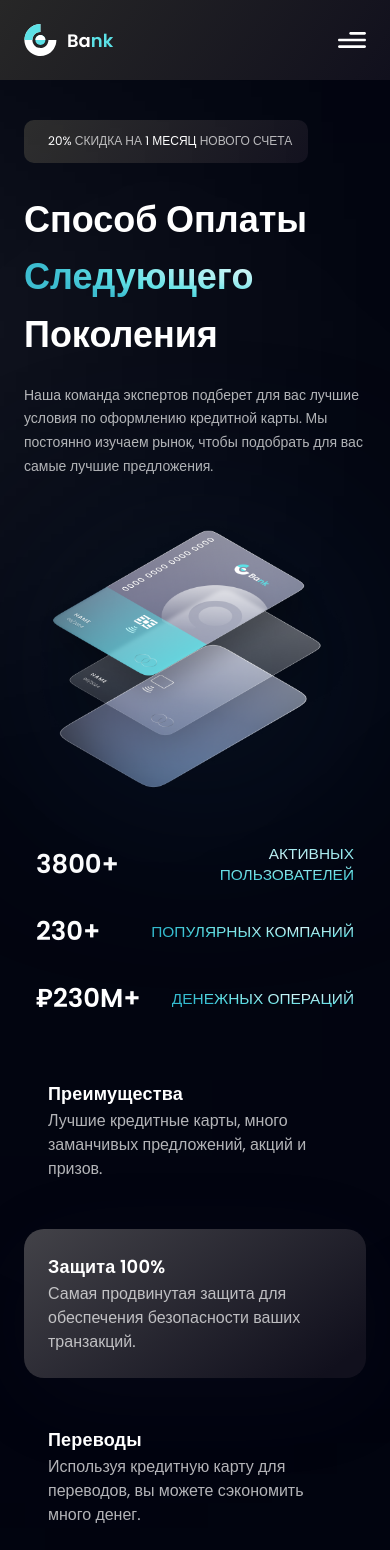
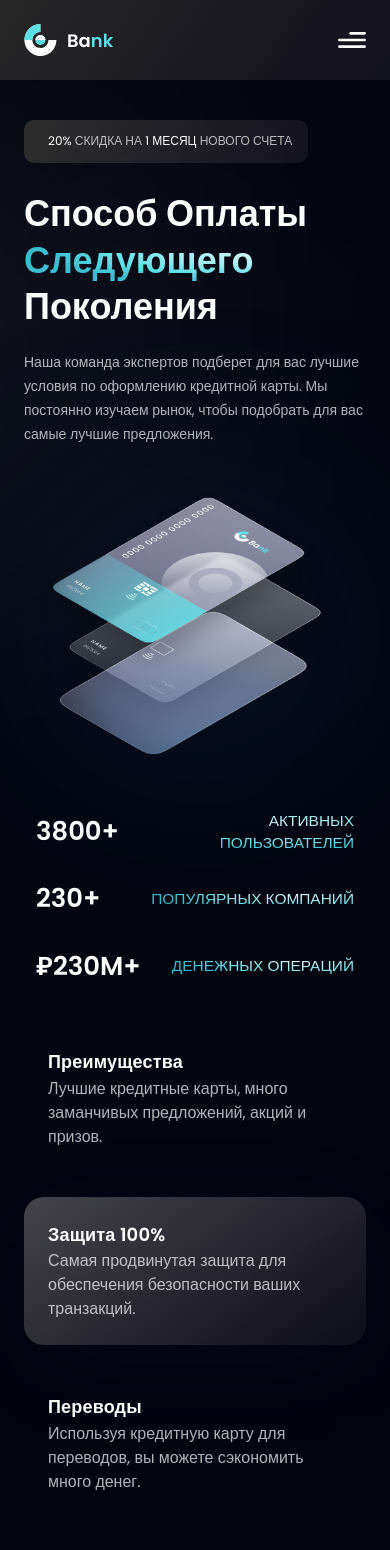
Before and after one commit to kostin-s/bank_landing, a React (Vite) app: page / in a window 390 px wide. Shown: the top 1550 px of the page. Built offline with nearby package versions, Linux system fonts and the light colour scheme.

Commit message:
добавил анимацию

```diff
--- a/index.html
+++ b/index.html
@@ -4,6 +4,10 @@
     <meta charset="UTF-8" />
     <link rel="icon" type="image/svg+xml" href="/logo.svg" />
     <meta name="viewport" content="width=device-width, initial-scale=1.0" />
+    <link
+      rel="stylesheet"
+      href="https://cdnjs.cloudflare.com/ajax/libs/animate.css/3.5.2/animate.min.css"
+    />
     <title>React Bank</title>
   </head>
   <body>
--- a/package.json
+++ b/package.json
@@ -11,6 +11,7 @@
   "dependencies": {
     "classnames": "^2.3.1",
     "react": "^18.2.0",
+    "react-animate-on-scroll": "^2.1.5",
     "react-dom": "^18.2.0",
     "react-transition-group": "^4.4.5"
   },
@@ -18,6 +19,7 @@
     "@trivago/prettier-plugin-sort-imports": "^3.3.0",
     "@types/node": "^18.7.9",
     "@types/react": "^18.0.17",
+    "@types/react-animate-on-scroll": "^2.1.5",
     "@types/react-dom": "^18.0.6",
     "@types/react-transition-group": "^4.4.5",
     "@vitejs/plugin-react": "^2.0.1",
--- a/src/components/sections/Business/Business.module.scss
+++ b/src/components/sections/Business/Business.module.scss
@@ -4,7 +4,7 @@
     mt-[-110px] pt-[110px];
 
   .content {
-    @apply flex flex-col pr-5 lg:justify-start justify-center;
+    @apply flex flex-col lg:justify-start justify-center sm:pr-5 pr-0;
   }
 
   .title_width {
--- a/src/components/sections/Business/BusinessItem/BusinessItem.tsx
+++ b/src/components/sections/Business/BusinessItem/BusinessItem.tsx
@@ -1,4 +1,4 @@
-import { Dispatch, FC, SetStateAction } from 'react';
+import { FC } from 'react';
 
 import Button from '@/components/ui/Button/Button';
 import Description from '@/components/ui/Description/Description';
--- a/src/components/sections/Business/FeatureItem/FeatureItem.tsx
+++ b/src/components/sections/Business/FeatureItem/FeatureItem.tsx
@@ -1,5 +1,6 @@
 import cn from 'classnames';
 import { FC } from 'react';
+import ScrollAnimation from 'react-animate-on-scroll';
 
 import { IFeature } from '../business.interface';
 
@@ -24,6 +25,12 @@ const FeatureItem: FC<IFeatureItem> = ({
 
   return (
     <li className={styles.li}>
+      <ScrollAnimation
+        animateIn='bounceInRight'
+        duration={1}
+        delay={Number(`${id}00`)}
+        animateOnce={true}
+      >
         <button
           className={cn(styles.box, {
             [styles.active]: isActive,
@@ -45,6 +52,7 @@ const FeatureItem: FC<IFeatureItem> = ({
             </div>
           </div>
         </button>
+      </ScrollAnimation>
     </li>
   );
 };
--- a/src/components/sections/Introduction/Introduction.module.scss
+++ b/src/components/sections/Introduction/Introduction.module.scss
@@ -29,10 +29,11 @@
 
     .main_title {
       @apply lg:text-7xl lg:my-10
-        sd:text-6xl
-        xs:text-5xl
+        sd:text-6xl sd:leading-[1.2]
+        xs:text-5xl xs:leading-[1.4]
+        leading-[1.3]
         text-4xl my-5
-        font-semibold leading-[160%] text-white;
+        font-semibold text-white;
 
       > span {
         @apply block;
```
Also changed, not shown: 1 other file (tests, documents, lock files or other folders). Lines whose indentation alone changed are shown as unchanged.
